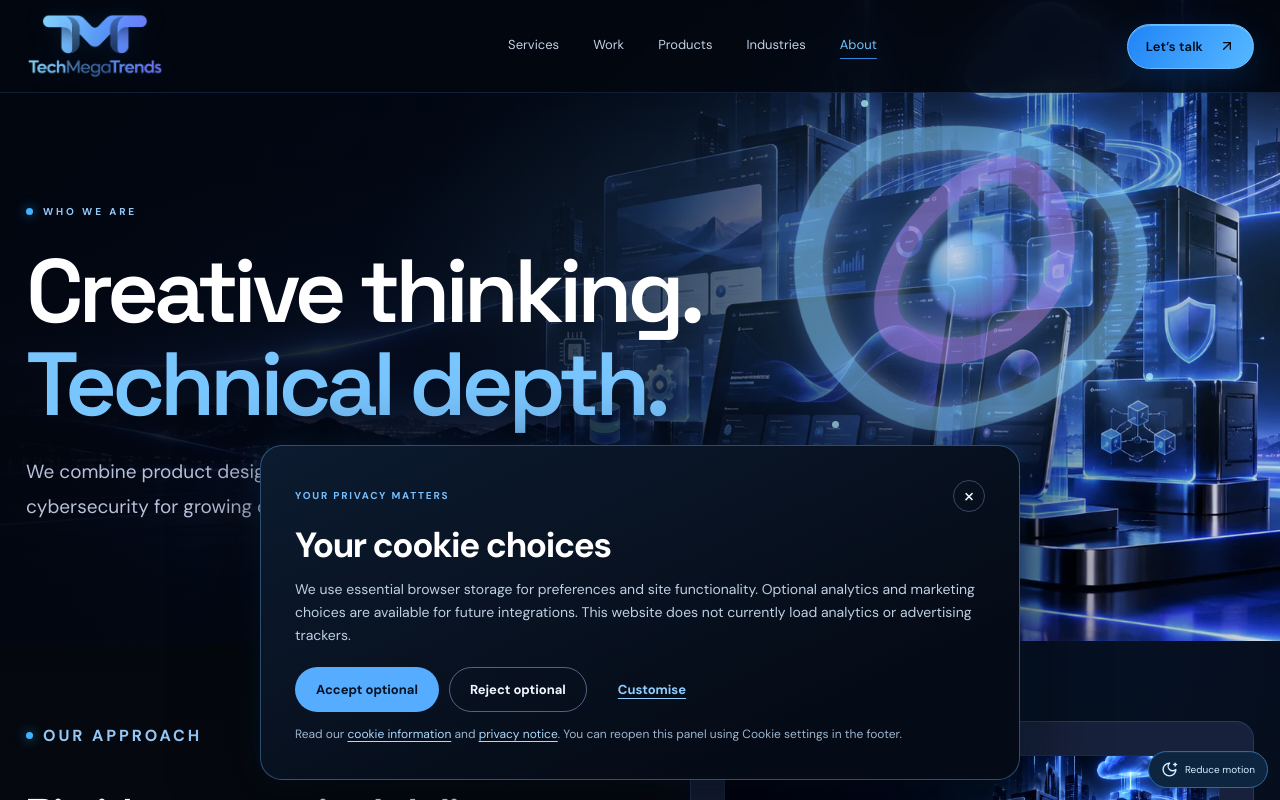
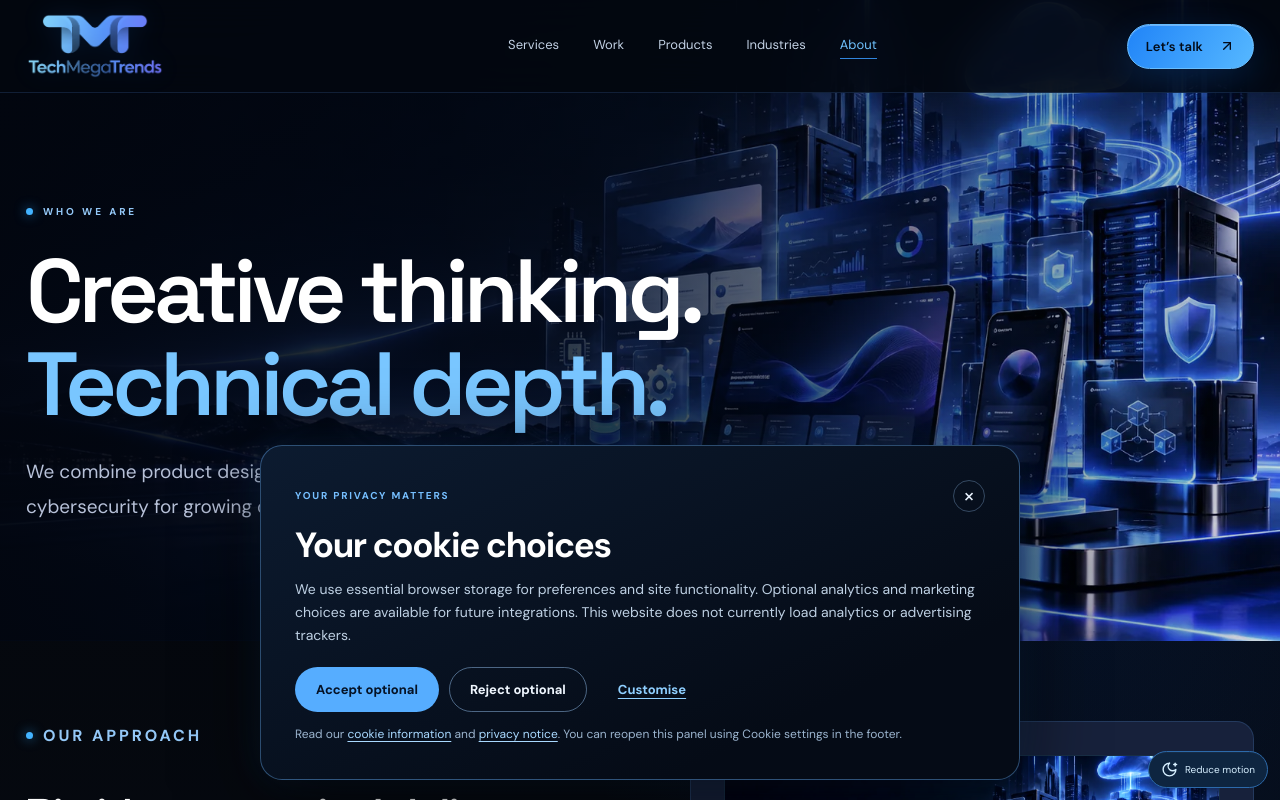
Before and after one commit to TechMegaTrends/Beta, a Next.js app: page /about in a window 1280 px wide. Shown: the top 800 px of the page. Built offline with nearby package versions, Linux system fonts and the light colour scheme.

Commit message:
feat(v20): replace rejected orbit sculpture with architectural London depth on inner pages

```diff
--- a/components/v20-page-motion.tsx
+++ b/components/v20-page-motion.tsx
@@ -3,16 +3,13 @@ import {useRef} from 'react';
 import {motion,useReducedMotion,useScroll,useTransform} from 'motion/react';
 type Variant='ai'|'saas'|'websites'|'mobile'|'cloud'|'security'|'portfolio'|'about'|'contact'|'general';
 export default function V20PageMotion({variant='general'}:{variant?:Variant}){
- const root=useRef<HTMLDivElement>(null),reduce=useReducedMotion();
+ const root=useRef<HTMLDivElement>(null);
+ const reduced=useReducedMotion();
  const {scrollYProgress}=useScroll({target:root,offset:['start start','end start']});
- const shift=useTransform(scrollYProgress,[0,1],[0,reduce?0:55]);
- return <div ref={root} className={`v20-page-motion v20-motion-${variant}`} aria-hidden="true">
-  <div className="v20-motion-aura"/>
-  <motion.div className="v20-motion-object" style={{y:reduce?0:shift}}>
-   <span className="v20-motion-ring v20-motion-ring-one"/>
-   <span className="v20-motion-ring v20-motion-ring-two"/>
-   <span className="v20-motion-core"/>
-   <span className="v20-motion-spark v20-spark-a"/><span className="v20-motion-spark v20-spark-b"/><span className="v20-motion-spark v20-spark-c"/>
-  </motion.div>
+ const y=useTransform(scrollYProgress,[0,1],[0,-42]);
+ return <div ref={root} className={`v20-page-motion v20-motion-${variant} v20-engineering-motion`} aria-hidden="true">
+ <motion.div className="v20-engineering-city" style={reduced?{}:{y}}/>
+ <div className="v20-engineering-grid"/>
+ <div className="v20-engineering-sheen"/>
  </div>;
 }
```
